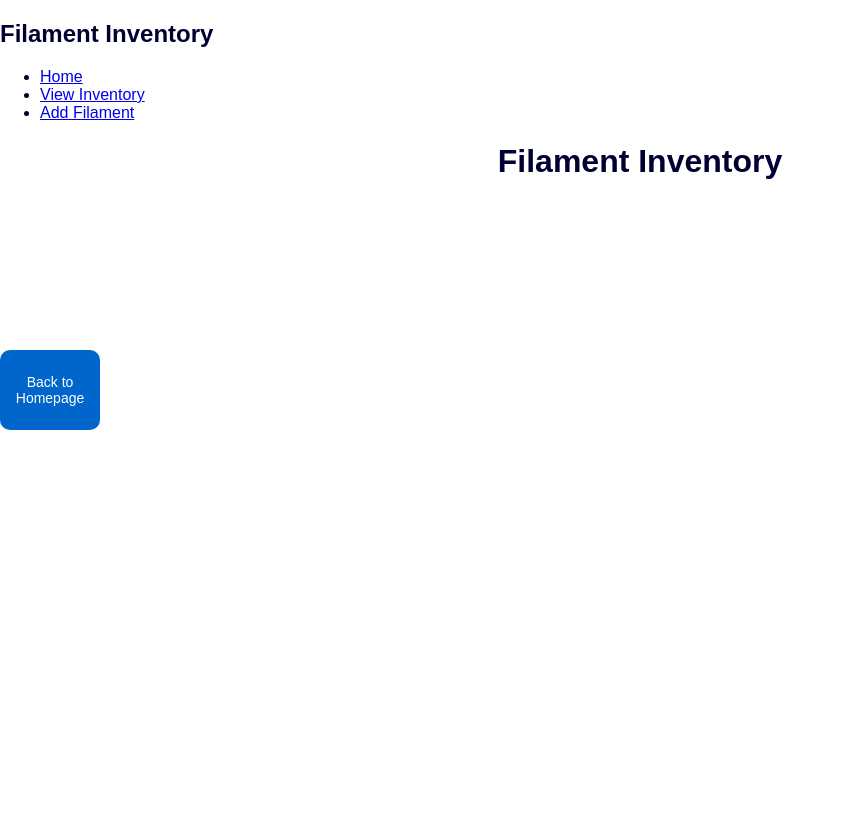
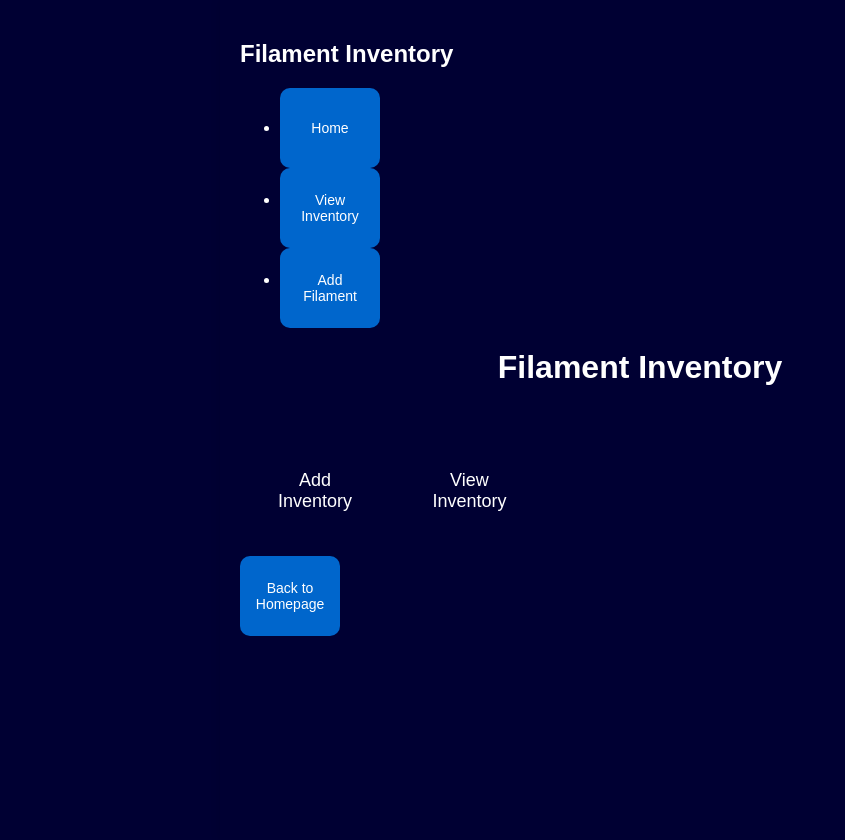
Before and after one commit to kosielemmer/filamento, a Flask app: page / in a window 1280 px wide. Shown: the whole page, without its empty margins (0-845 px from the left). Before the commit the page ends 430 px from the top, so only its background shows below. Run offline with Flask 3, Linux system fonts and the light colour scheme; some libraries are stand-ins or nearby versions.

Commit message:
fix: Apply consistent styling to the application
The commit message is:

fix: Apply consistent styling to the application

```diff
--- a/static/style.css
+++ b/static/style.css
@@ -5,24 +5,20 @@
     --martini-white: #ffffff;
     --martini-gray: #cccccc;
 }
-.container {
-    max-width: 800px;
-    margin: 0 auto;
-    padding: 40px;
-    background-color: rgba(0, 0, 51, 0.9); /* Slightly transparent dark blue */
-    min-height: 100vh;
-    color: var(--martini-white);
-    box-shadow: 0 0 10px rgba(0, 0, 0, 0.1);
-    position: relative;
-    z-index: 3;
-}
 body {
     font-family: Arial, sans-serif;
     margin: 0;
     padding: 0;
-    background-color: var(--martini-white);
-    color: var(--martini-dark-blue);
-    position: relative;
+    background-color: var(--martini-dark-blue);
+    color: var(--martini-white);
+}
+.container {
+    max-width: 800px;
+    margin: 0 auto;
+    padding: 20px;
+    background-color: var(--martini-dark-blue);
+    min-height: 100vh;
+    box-shadow: 0 0 10px rgba(0, 0, 0, 0.1);
 }
 
 .error {
--- a/templates/base.html
+++ b/templates/base.html
@@ -7,12 +7,13 @@
     <link rel="stylesheet" href="{{ url_for('static', filename='style.css') }}">
 </head>
 <body>
+    <div class="container">
         <nav>
             <h2>Filament Inventory</h2>
             <ul>
-            <li><a href="{{ url_for('index') }}">Home</a></li>
-            <li><a href="{{ url_for('view_inventory') }}">View Inventory</a></li>
-            <li><a href="{{ url_for('select_manufacturer') }}">Add Filament</a></li>
+                <li><a href="{{ url_for('index') }}" class="btn btn-small">Home</a></li>
+                <li><a href="{{ url_for('view_inventory') }}" class="btn btn-small">View Inventory</a></li>
+                <li><a href="{{ url_for('select_manufacturer') }}" class="btn btn-small">Add Filament</a></li>
             </ul>
         </nav>
         <main>
@@ -23,5 +24,6 @@
         <footer>
             <a href="{{ url_for('index') }}" class="btn btn-small">Back to Homepage</a>
         </footer>
+    </div>
 </body>
 </html>
```
Lines whose indentation alone changed are shown as unchanged.
